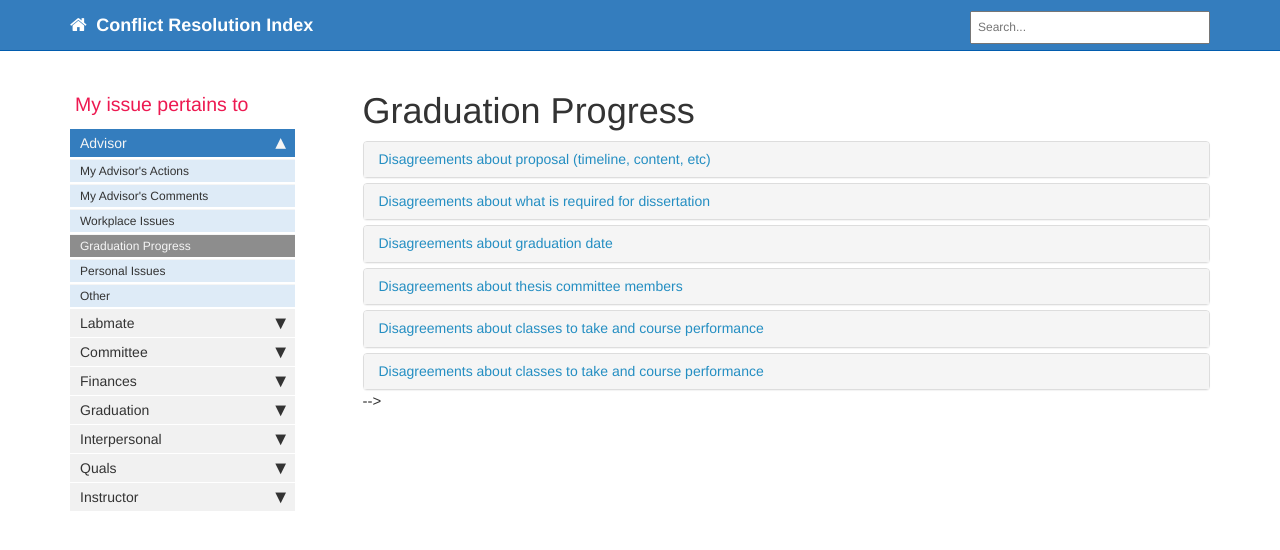
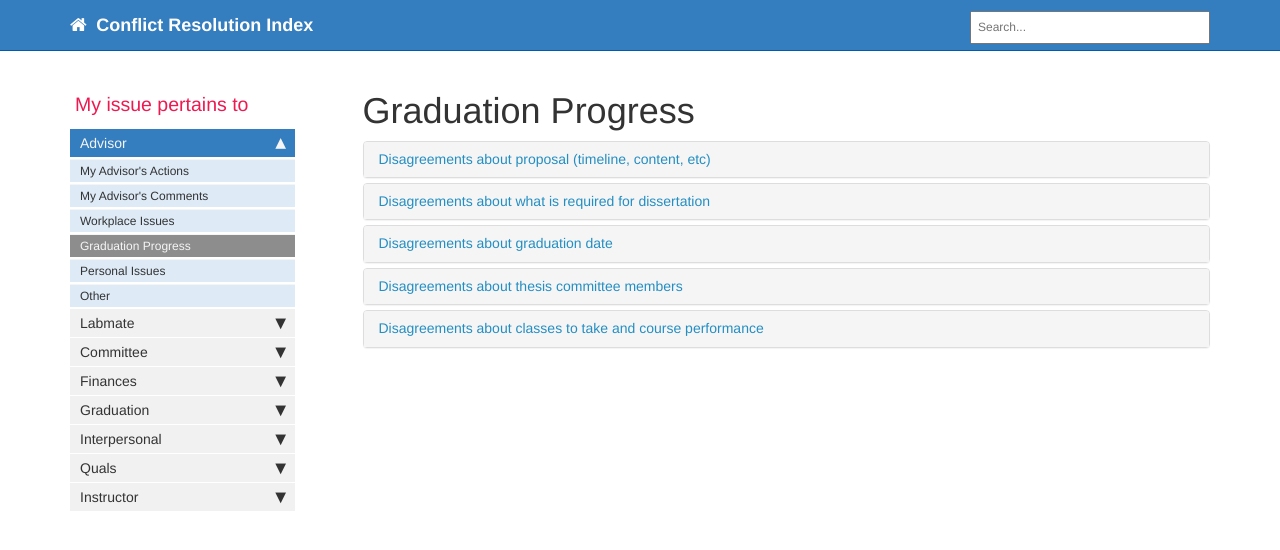
Before and after one commit to dnicks35/CRNT, a Jekyll site: the page built from pages/mydoc/graduation_progress.md, in a window 1280 px wide. Shown: the top 550 px of the page. Built offline with Jekyll 4.4.1, drawn with Linux system fonts in a browser that asks for light colours; comment, search, counter and statistics services are not loaded.

Commit message:
Update graduation_progress.md

```diff
--- a/pages/mydoc/graduation_progress.md
+++ b/pages/mydoc/graduation_progress.md
@@ -139,36 +139,6 @@ folder: mydoc
             </div>
         </div>
     </div>
-
-    <!-- This shows how you can make the entire heading clickable, but it then means you can't share the link
-    <!-- /.panel -->
-    <div class="panel panel-default">
-        <div class="panel-heading"><a class="noCrossRef accordion-toggle" data-toggle="collapse" data-parent="#accordion" href="#disagreements-about-classes-and-performance2">
-            <h4 class="panel-title">
-                Disagreements about classes to take and course performance
-            </h4>
-        </a></div>
-        <div id="disagreements-about-classes-and-performance2" class="panel-collapse collapse">
-            <div class="panel-body">
-                <p><b>Is there a policy against this?</b></p>
-                    <p class="answer">YES - Policy XYZ</p>
-                <p><b>Who should I contact about this issue?</b></p>
-                    <p class="answer">Contact person</p>
-                <p><b>What is the typical pathway towards conflict resolution?</b></p>
-                        <ul>
-                            <li>Step 1</li>
-                            <li>Step 2</li>
-                        </ul>
-                <p><b>What is the typical outcome?</b></p>
-                    <p class="answer">Outcome will go here</p>
-                <p><b>How long will this take to get resolved?</b></p>
-                    <p class="answer">1-2 months</p>
-                <p><b>Was this accurate to your experience? </b></p>
-            </div>
-        </div>
-    </div>
-    -->
-
 </div>
 
 <script>
```
